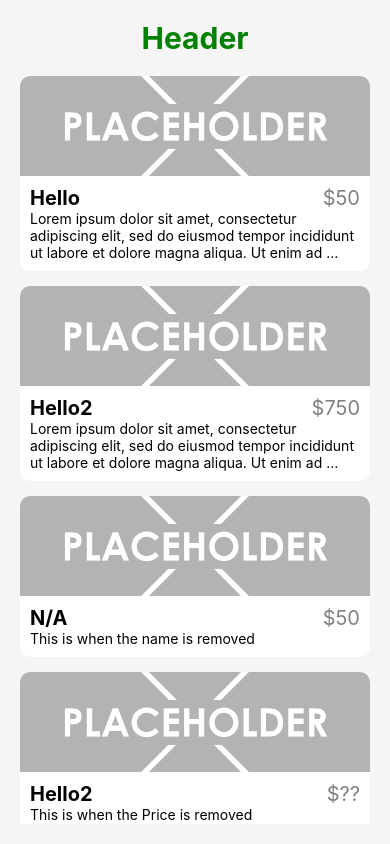
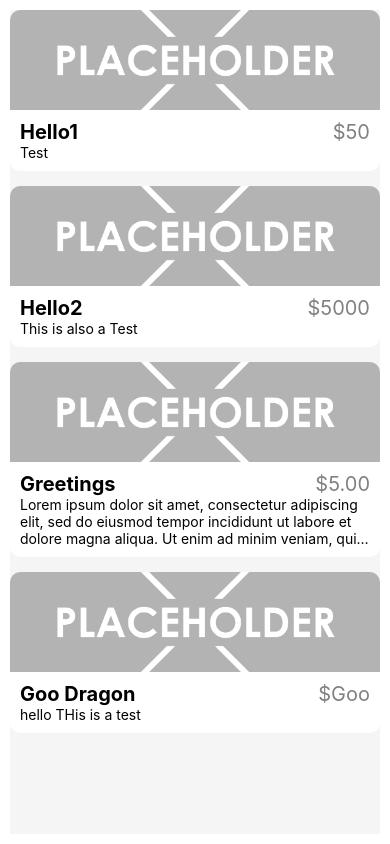
Before and after one commit to maxi-p/marketplace, a React Native app in the folder mobile_frontend/: screen / in a window 390 px wide. Built offline with nearby package versions, Linux system fonts and the light colour scheme.

Commit message:
Created Product Modal and Tested With List
TODO:
Add Comments and Documentation
Add to chart
Add Genere to Modal and List

ProductModal:
Add Icons
Add User
Make Button Pressable/Interactable

```diff
--- a/mobile_frontend/App.js
+++ b/mobile_frontend/App.js
@@ -2,50 +2,56 @@
 
 // TODO add Comments
 // TODO Move to new File
+// TODO Expand Image when Pressed
 import React, { useState } from "react";
 import {
 	View,
-	Text,
-	TouchableOpacity,
-	FlatList,
 	StyleSheet,
-  Image,
+  Button,
+  Alert,
 } from "react-native";
-
+import ProductModal from "./Components/ProductModal";
 import ProductList from "./Components/ProductList";
 
+
+
 function App() {
+  const [modalItem, setModalitem] = useState(null);
     const data = [
       {
         id:1,
-      name:'Hello',
-      price:"$50",
+        name: "Hello1",
+        price: "$50",
+        desc: "Test"
       },
       {
         id:2,
-      name:'Hello2',
-      price:"$750",
+        name: "Hello2",
+        price: "$5000",
+        desc: "This is also a Test"
       },
       {
         id:3,
-      price:"$50",
-      desc: "This is when the name is removed",
+        name: "Greetings",
+        price: "$5.00",
       },
       {
         id:4,
-      name:'Hello2',
-      desc: "This is when the Price is removed"
-    }
+        name: "Goo Dragon",
+        price: "$Goo",
+        desc: "hello THis is a test"
+      },
     ];
   return (
     <View style={styles.container}>
-      <Text style={styles.header}>
-        Header
-      </Text>
-      <ProductList data={data} />
+      <ProductModal visible={modalItem != null}
+        close={() => setModalitem(null)}
+        item={modalItem}
+        />
+      <ProductList data={data} onItemPress={(item) => {setModalitem(item)}}/>
     </View>
   );
-}
+};
 
 const styles = StyleSheet.create({
   header: {
@@ -57,8 +63,10 @@ const styles = StyleSheet.create({
   },
   container: {
     flex:1,
-    padding: 20,
     backgroundColor: "#f5f5f5",
+    alignItems: "center",
+    justifyContent: "center",
+    margin:10,
   },
-})
+});
 export default App;
--- a/mobile_frontend/Components/ProductList.js
+++ b/mobile_frontend/Components/ProductList.js
@@ -8,12 +8,20 @@ import {
 	FlatList,
 	StyleSheet,
   Image,
+  Pressable,
 } from "react-native";
 
-function ProductItem({item}) {
+function ProductItem({item, onPress}) {
   const staticImage = require("../Images/PlaceHolder.png");
   return (
     <View style={styles.itemContainer}>
+      <Pressable
+        onPress={() => {onPress(item)}}
+        android_ripple={{
+          color:"gray",
+          foreground: true,
+        }}
+      >
         <Image source={staticImage} style={styles.image} />
         <View style={{ padding: 10, }}>
           <View style ={{flexDirection: "row", justifyContent: "space-between"}}>
@@ -31,14 +39,15 @@ function ProductItem({item}) {
 
           </Text>
         </View>
+      </Pressable>
     </View>
   );
 };
 
-function ProductList({data}) {
+function ProductList({data, onItemPress}) {
   function renderProduct({item}) {
     return (
-      <ProductItem item={item} />
+      <ProductItem item={item} onPress={(item) => {onItemPress(item)}} />
     );
   };
   return (
@@ -46,6 +55,7 @@ function ProductList({data}) {
       data={data}
       renderItem={renderProduct}
       keyExtractor={(item) => item.id.toString()}
+      style={{width: "100%"}}
       flex={1}
       />
   );
@@ -57,7 +67,8 @@ const styles = StyleSheet.create({
     backgroundColor: "white",
     borderRadius: 10,
     elevation: 3,
-    color: "black"
+    color: "black",
+    width: "100%"
   },
   itemTitle: {
     fontSize: 20,
--- /dev/null
+++ b/mobile_frontend/Components/ProductModal.js
@@ -0,0 +1,126 @@
+// TODO Add Comments
+// TODO Expand Image WHen Pressed
+// TODO Add User Icons from components
+
+import React, { useState } from "react";
+import {
+	View,
+	Text,
+	TouchableOpacity,
+	FlatList,
+	StyleSheet,
+  Image,
+  Modal,
+  Button,
+  Pressable,
+  ImageBackground,
+  Alert,
+} from "react-native";
+
+
+function ProductModal({item, visible, close}) {
+  const tempImage = require("../Images/PlaceHolder.png")
+  return (
+    <>
+      <Modal
+        animationType="slide"
+        transparent={true}
+        visible={visible}
+        onRequestClose={close}
+      >
+      {/* Image and back button*/}
+      <View style={styles.modalView}>
+        <Image source={tempImage} style={styles.image} />
+        <View style={styles.backIcon}>
+          <Pressable onPress={close}>
+            <Text >Back(ICON)</Text>
+          </Pressable>
+        </View>
+        {/* Price and name*/}
+        <View style={[styles.defaultRow, styles.itemNameRow]}>
+          <Text style={styles.itemTitle}>{item?.name ?? "N/A"}</Text>
+          <Text style={styles.itemPrice}>{item?.price ?? "$??"}</Text>
+        </View>
+        {/*Seller Row */}
+        <View style={[styles.defaultRow, styles.sellerRow]}>
+          <Text> Sold by: </Text>
+          <Text> TODO: User Icon</Text>
+        </View>
+        {/*Description Row */}
+        <View style={[styles.defaultRow, styles.descRow]}>
+          <Text style={styles.itemDesc}>
+          {item?.desc ?? "Lorem ipsum dolor sit amet, consectetur adipiscing elit, sed do " +
+          "eiusmod tempor incididunt ut labore et dolore magna aliqua. Ut enim ad minim " +
+          "veniam, quis nostrud exercitation ullamco laboris nisi ut aliquip ex ea commodo " +
+          "consequat. Duis aute irure dolor in reprehenderit in voluptate velit esse cillum " +
+          "dolore eu fugiat nulla pariatur. Excepteur sint occaecat cupidatat non proident, " +
+          "sunt in culpa qui officia deserunt mollit anim id est laborum."
+          } </Text>
+        </View>
+        {/*Button Row */}
+        <View style={[styles.defaultRow, styles.buttonRow]}>
+          <Button
+            onPress={()=>{Alert.alert("Button Pressed")}}
+            title="I'm Interested"
+            color={"green"}
+            disabled
+          />
+        </View>
+      </View>
+
+      </Modal>
+    </>
+  );
+};
+
+const styles = StyleSheet.create({
+  modalView: {
+    flex: 1,
+    backgroundColor: "white",
+    borderRadius: 20,
+    margin: 20,
+    elevation: 2,
+    width: "auto",
+    height: "60%",
+
+  },
+  backIcon: {
+    position: "absolute",
+    left: "5%",
+    top: "2%",
+  },
+  image: {
+    height: '20%',
+    borderTopLeftRadius: 20,
+    borderTopRightRadius: 20,
+    width: '100%',
+    resizeMode: 'cover',
+    overflow: "hidden",
+  },
+  defaultRow: {
+    flexDirection: "row",
+    justifyContent: "space-between",
+    padding: 10,
+  },
+  itemNameRow: {
+  },
+  itemTitle: {
+    fontSize: 20,
+    fontWeight: "bold",
+    color: "black"
+  },
+  itemPrice: {
+    fontSize: 20,
+    color: "gray"
+  },
+  sellerRow: {
+
+  },
+  buttonRow:
+  {
+    position: "absolute",
+    bottom: ".25%",
+    alignSelf: "center"
+  },
+});
+export default ProductModal;
```
Also changed, not shown: mobile_frontend/Components/Examples/ExampleModal.js (added, +49 -0 lines), mobile_frontend/Images/User_Icon_Placeholder.jpg (added). Lines whose indentation alone changed are shown as unchanged.
